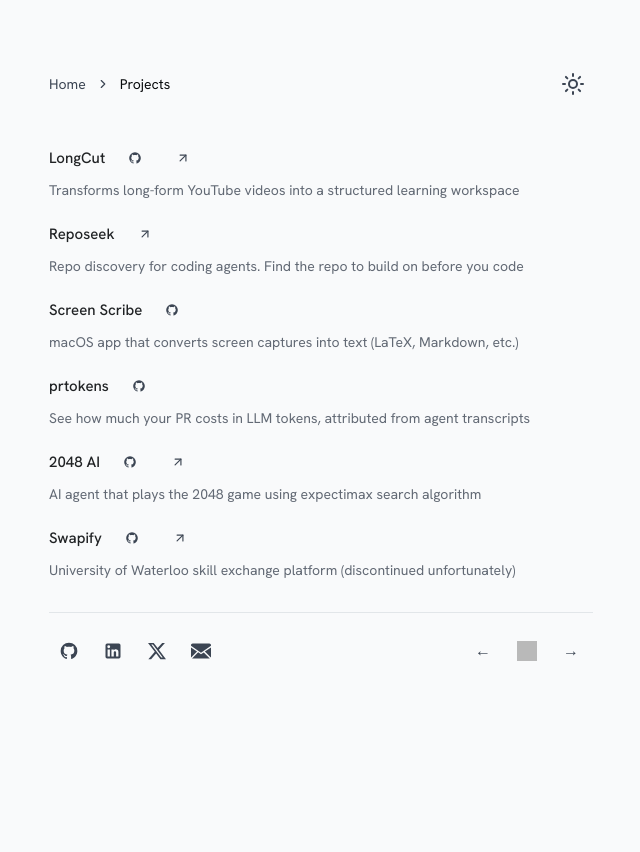
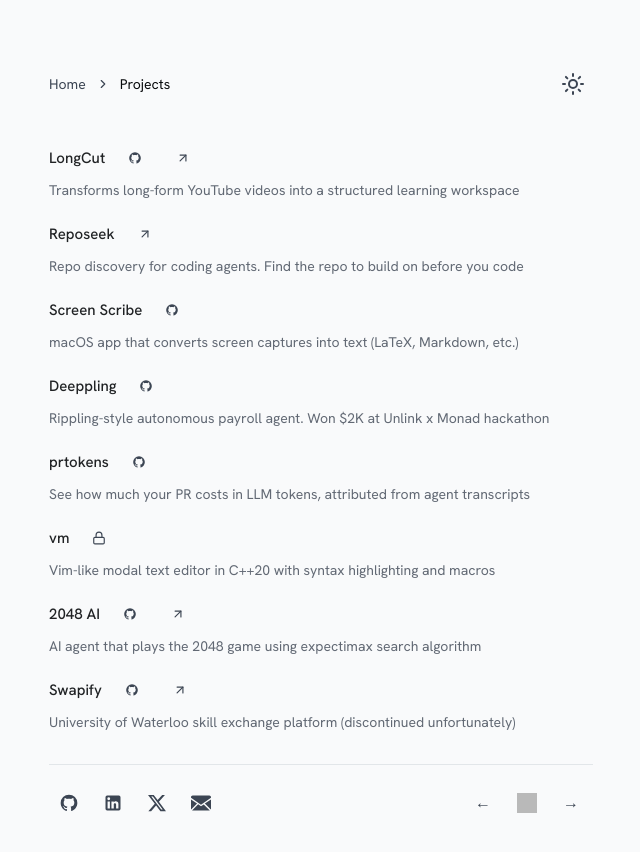
Before and after one commit to SamuelZ12/personal-website, a Next.js app: page /projects in a window 1280 px wide. Shown: the top 852 px of the page, without its empty margins (319-959 px from the left). Before the commit the page ends 800 px from the top, so only its background shows below. Built offline with nearby package versions, Linux system fonts and the light colour scheme; grey boxes are pictures that could not be loaded.

Commit message:
Add Deeppling and vm projects

```diff
--- a/src/app/projects/page.tsx
+++ b/src/app/projects/page.tsx
@@ -8,6 +8,12 @@
     BreadcrumbPage,
     BreadcrumbSeparator,
 } from '@/components/ui/breadcrumb'
+import {
+    Tooltip,
+    TooltipContent,
+    TooltipProvider,
+    TooltipTrigger,
+} from '@/components/ui/tooltip'
 import { CONFIG } from '@/config'
 import Link from 'next/link'
 import type { CSSProperties } from 'react'
@@ -79,6 +85,27 @@
                                             <Icons.arrowUpRight className='size-3.5' />
                                         </Link>
                                     )}
+                                    {project.email && (
+                                        <TooltipProvider delayDuration={70}>
+                                            <Tooltip>
+                                                <TooltipTrigger asChild>
+                                                    <Link
+                                                        href={project.email}
+                                                        className='touch-target btn-press inline-flex items-center justify-center text-muted-foreground hover:text-foreground focus-visible:text-foreground'
+                                                        aria-label='Email for repo'
+                                                    >
+                                                        <Icons.lock className='size-3.5' />
+                                                    </Link>
+                                                </TooltipTrigger>
+                                                <TooltipContent
+                                                    side='top'
+                                                    className='border-border bg-card text-xs'
+                                                >
+                                                    Email for repo
+                                                </TooltipContent>
+                                            </Tooltip>
+                                        </TooltipProvider>
+                                    )}
                                 </div>
                             </div>
                             <p className='text-pretty text-sm text-muted-foreground/80'>
--- a/src/components/icons.tsx
+++ b/src/components/icons.tsx
@@ -1,4 +1,4 @@
-import { ArrowUpRight, type LucideProps, Sun } from 'lucide-react'
+import { ArrowUpRight, Lock, type LucideProps, Sun } from 'lucide-react'
 
 export const Icons = {
     github: (props: LucideProps) => (
@@ -78,4 +78,5 @@
         </svg>
     ),
     arrowUpRight: ArrowUpRight,
+    lock: Lock,
 }
--- a/src/config.tsx
+++ b/src/config.tsx
@@ -16,6 +16,7 @@
         description: string
         url?: string
         github?: string
+        email?: string
         featured: boolean
     }[]
     experience: {
@@ -82,10 +83,22 @@
             github: 'https://github.com/samuelz12/screen-scribe'
         },
         {
+            name: 'Deeppling',
+            description: 'Rippling-style autonomous payroll agent. Won $2K at Unlink x Monad hackathon',
+            featured: false,
+            github: 'https://github.com/DerrickHa/deeppling'
+        },
+        {
             name: 'prtokens',
             description: 'See how much your PR costs in LLM tokens, attributed from agent transcripts',
             featured: false,
             github: 'https://github.com/SamuelZ12/prtokens'
+        },
+        {
+            name: 'vm',
+            description: 'Vim-like modal text editor in C++20 with syntax highlighting and macros',
+            featured: false,
+            email: 'mailto:zhangsamuel12@gmail.com?subject=vm%20repo%20access'
         },
         {
             name: '2048 AI',
```
